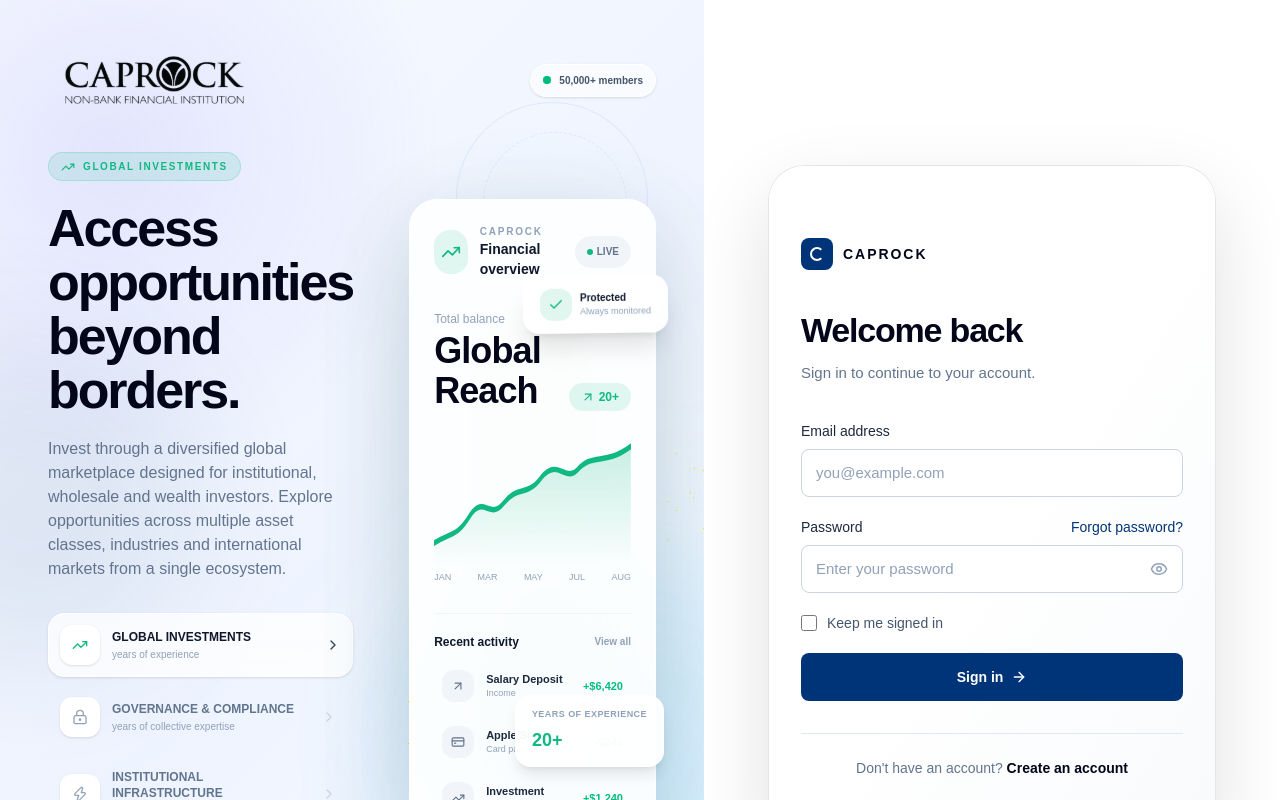
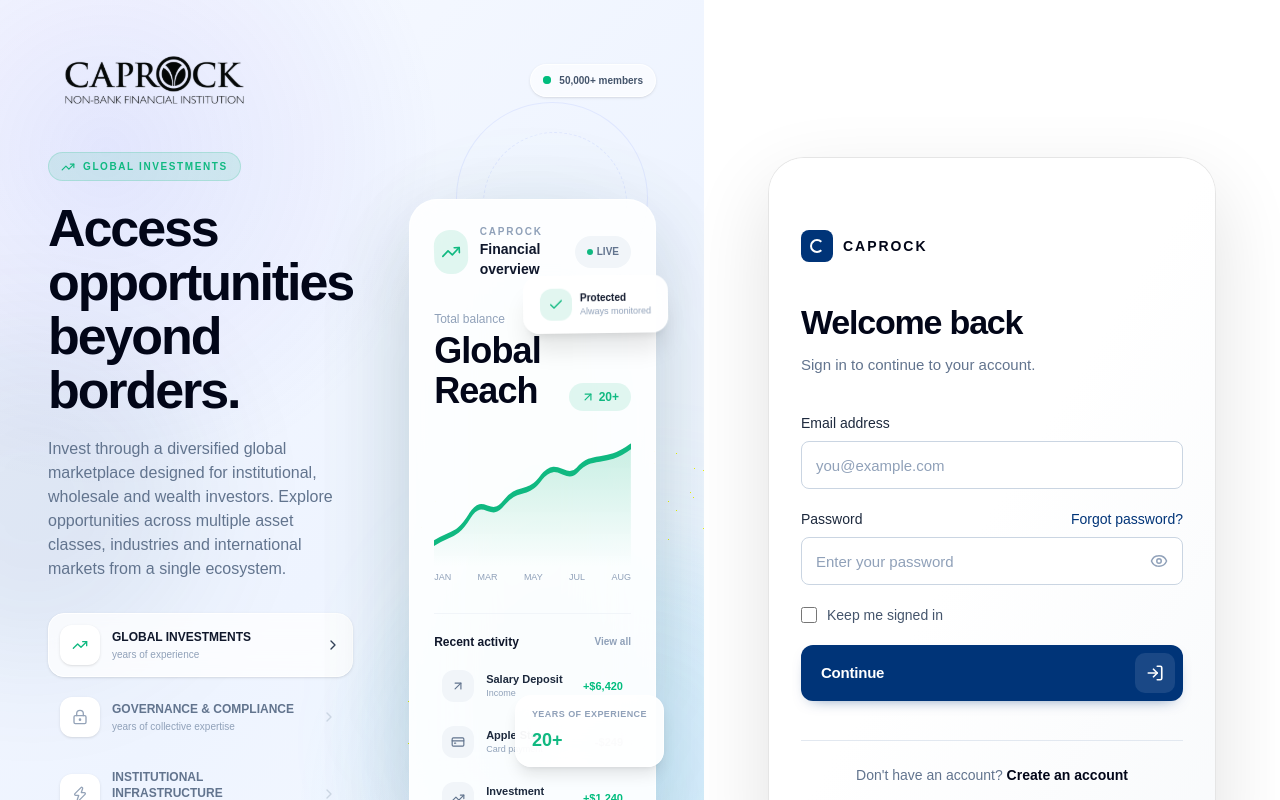
Before and after one commit to AnfasPervez2399/uplifting-caprock, a React (Vite) app: page /login in a window 1280 px wide. Shown: the top 800 px of the page. Built offline with nearby package versions, Linux system fonts and the light colour scheme.

Commit message:
updaredlogin

```diff
--- a/src/pages/Login.tsx
+++ b/src/pages/Login.tsx
@@ -2,7 +2,7 @@
 import type { ChangeEvent, FormEvent } from "react";
 import { Link, useNavigate } from "react-router-dom";
 import { AnimatePresence, motion, useReducedMotion } from "framer-motion";
-import { ArrowRight, Check, Eye, EyeOff, Loader2 } from "lucide-react";
+import { Check, Eye, EyeOff, Loader2, LogIn } from "lucide-react";
 
 type Status = "idle" | "loading" | "success";
 type Errors = Partial<Record<"email" | "password", string>>;
@@ -257,40 +257,53 @@
           type="submit"
           disabled={status !== "idle"}
           whileHover={
-            !reduceMotion && status === "idle" ? { y: -1 } : undefined
+            !reduceMotion && status === "idle" ? { y: -2 } : undefined
           }
           whileTap={
-            !reduceMotion && status === "idle" ? { scale: 0.99 } : undefined
+            !reduceMotion && status === "idle" ? { scale: 0.985 } : undefined
           }
-          transition={{ duration: 0.15 }}
-          className="group flex h-12 w-full items-center justify-center rounded-lg bg-[#003478] px-4 text-sm font-semibold text-white transition-colors hover:bg-[#00295f] focus-visible:outline-none focus-visible:ring-2 focus-visible:ring-[#003478]/25 focus-visible:ring-offset-2 disabled:cursor-not-allowed disabled:bg-slate-400"
+          transition={{ duration: 0.18, ease: EASE }}
+          className="group cursor-pointer relative h-14 w-full overflow-hidden rounded-xl bg-[#003478] text-white shadow-[0_6px_16px_-10px_rgba(0,52,120,0.75)] transition-[background-color,box-shadow] duration-200 hover:bg-[#002d69] hover:shadow-[0_12px_24px_-12px_rgba(0,52,120,0.65)] focus-visible:outline-none focus-visible:ring-2 focus-visible:ring-[#003478]/25 focus-visible:ring-offset-2 disabled:cursor-wait disabled:bg-[#003478] disabled:opacity-90"
         >
-          <AnimatePresence mode="wait" initial={false}>
+          <AnimatePresence initial={false}>
             <motion.span
               key={status}
-              initial={reduceMotion ? false : { opacity: 0, y: 4 }}
-              animate={{ opacity: 1, y: 0 }}
-              exit={{ opacity: 0, y: -4 }}
-              transition={{ duration: 0.16 }}
-              className="flex items-center justify-center gap-2"
+              initial={reduceMotion ? false : { opacity: 0 }}
+              animate={{ opacity: 1 }}
+              exit={{ opacity: 0 }}
+              transition={{ duration: 0.14 }}
+              className="absolute inset-0 flex items-center justify-between gap-4 pl-5 pr-2"
               aria-live="polite"
             >
-              {status === "loading" ? (
-                <>
-                  <Loader2 className="h-4 w-4 animate-spin" />
-                  Signing in…
-                </>
-              ) : status === "success" ? (
-                <>
-                  <Check className="h-4 w-4" />
-                  Signed in
-                </>
-              ) : (
-                <>
-                  Sign in
-                  <ArrowRight className="h-4 w-4 transition-transform duration-150 group-hover:translate-x-0.5" />
-                </>
-              )}
+              <span className="text-[15px] font-semibold tracking-[-0.015em]">
+                {status === "loading"
+                  ? "Verifying account"
+                  : status === "success"
+                    ? "Access granted"
+                    : "Continue"}
+              </span>
+
+              <span
+                aria-hidden="true"
+                className="flex h-10 w-10 shrink-0 items-center justify-center rounded-[10px] bg-white/10 text-white transition-[width,background-color,color,transform] duration-300 ease-out group-hover:w-12 group-hover:bg-white group-hover:text-[#003478] group-disabled:!w-10 group-disabled:!bg-white/10 group-disabled:!text-white"
+              >
+                {status === "loading" ? (
+                  <Loader2 className="h-[18px] w-[18px] animate-spin" />
+                ) : status === "success" ? (
+                  <motion.span
+                    initial={reduceMotion ? false : { scale: 0.75 }}
+                    animate={{ scale: 1 }}
+                    transition={{ type: "spring", stiffness: 420, damping: 24 }}
+                  >
+                    <Check className="h-[18px] w-[18px]" strokeWidth={2.4} />
+                  </motion.span>
+                ) : (
+                  <LogIn
+                    className="h-[18px] w-[18px] transition-transform duration-300 ease-out group-hover:translate-x-0.5"
+                    strokeWidth={2.2}
+                  />
+                )}
+              </span>
             </motion.span>
           </AnimatePresence>
         </motion.button>
```
